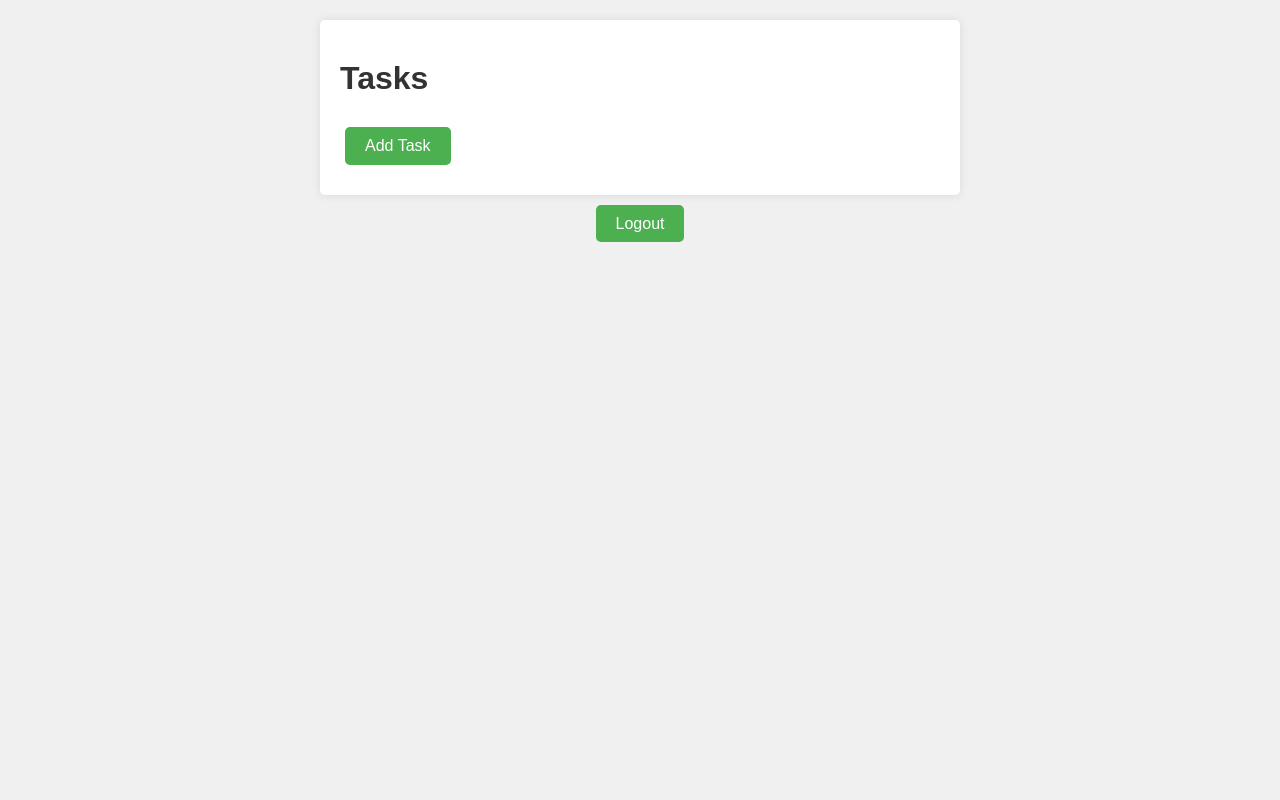
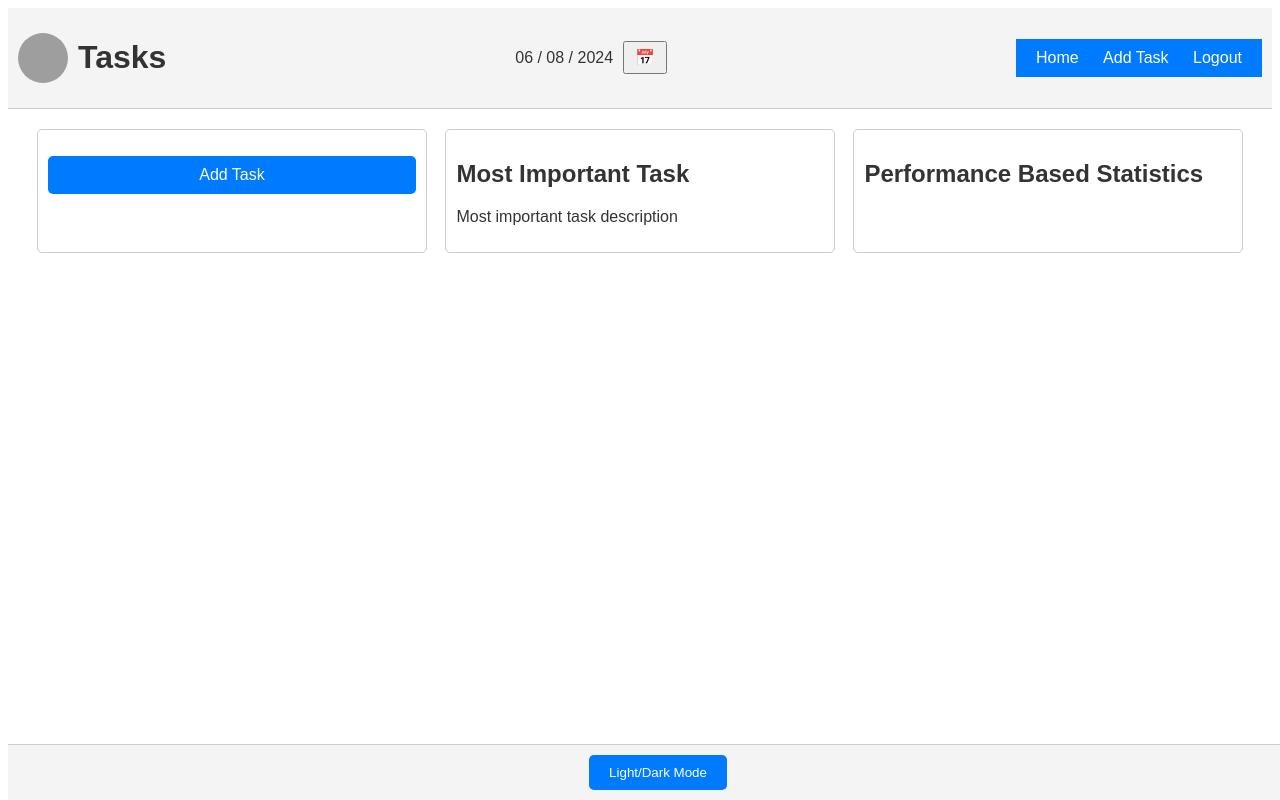
Before and after one commit to LewF-Dev/to-do-list, a Django app: page / in a window 1280 px wide. Run offline with Django 4.2, Linux system fonts and the light colour scheme; the visitor is signed in with stand-in values (Sample User, id 1); data that the repository does not hold is empty; grey boxes are pictures that could not be loaded.

Commit message:
Update layout and styling to better match wireframes

```diff
--- a/static/css/style.css
+++ b/static/css/style.css
@@ -1,70 +1,109 @@
-/* style.css */
-
 body {
     font-family: Arial, sans-serif;
-    background-color: #f0f0f0;
-    margin: 0;
-    padding: 0;
+    color: #333;
+}
+
+header {
     display: flex;
-    flex-direction: column;
+    justify-content: space-between;
+    align-items: center;
+    padding: 10px;
+    background-color: #f4f4f4;
+    border-bottom: 1px solid #ccc;
+}
+
+.header-left {
+    display: flex;
     align-items: center;
 }
 
-h1 {
-    color: #333;
-    margin: 20px 0;
+.profile-pic {
+    width: 50px;
+    height: 50px;
+    border-radius: 50%;
+    margin-right: 10px;
 }
 
-ul {
+.header-right {
+    display: flex;
+    align-items: center;
+}
+
+.date {
+    margin-right: 10px;
+}
+
+.calendar-btn {
+    padding: 5px 10px;
+    font-size: 16px;
+}
+
+main {
+    display: flex;
+    justify-content: space-around;
+    padding: 20px;
+}
+
+.task-list,
+.important-task,
+.stats {
+    width: 30%;
+    padding: 10px;
+    border: 1px solid #ccc;
+    border-radius: 5px;
+}
+
+.task-list ul {
     list-style-type: none;
     padding: 0;
 }
 
-li {
+.task-list li {
     padding: 5px 0;
 }
 
-.container {
-    background-color: white;
-    padding: 20px;
+.btn {
+    display: block;
+    margin-top: 10px;
+    padding: 10px;
+    background-color: #007bff;
+    color: white;
+    text-align: center;
+    border: none;
     border-radius: 5px;
-    box-shadow: 0 0 10px rgba(0, 0, 0, 0.1);
-    width: 80%;
-    max-width: 600px;
-    margin-top: 20px;
+    text-decoration: none;
 }
 
-button, .button {
-    background-color: #4CAF50;
+footer {
+    padding: 10px;
+    text-align: center;
+    background-color: #f4f4f4;
+    border-top: 1px solid #ccc;
+    position: fixed;
+    bottom: 0;
+    width: 100%;
+}
+
+.toggle-mode {
+    padding: 10px 20px;
+    background-color: #007bff;
     color: white;
     border: none;
-    padding: 10px 20px;
-    text-align: center;
-    text-decoration: none;
-    display: inline-block;
-    font-size: 16px;
-    margin: 10px 5px;
     border-radius: 5px;
-    cursor: pointer;
-}
-
-button:hover, .button:hover {
-    background-color: #45a049;
 }
 
 nav {
-    margin-top: 20px;
+    background-color: #007bff;
+    padding: 10px;
+    text-align: center;
 }
 
 nav a {
+    color: white;
     text-decoration: none;
-    color: white;
-    background-color: #4CAF50;
-    padding: 10px 20px;
-    border-radius: 5px;
-    margin: 5px;
+    margin: 0 10px;
 }
 
 nav a:hover {
-    background-color: #45a049;
+    text-decoration: underline;
 }
--- a/templates/tasks/index.html
+++ b/templates/tasks/index.html
@@ -8,21 +8,47 @@
     <link rel="stylesheet" href="{% static 'css/style.css' %}">
 </head>
 <body>
-    <div class="container">
+    <header>
+        <div class="header-left">
+            <img src="path_to_profile_image.jpg" alt="Profile Picture" class="profile-pic">
             <h1>Tasks</h1>
+        </div>
+        <div class="header-right">
+            <span class="date">{{ current_date }}</span>
+            <button class="calendar-btn">📅</button>
+        </div>
+        <nav>
+            <a href="{% url 'index' %}">Home</a>
+            <a href="{% url 'add_task' %}">Add Task</a>
+            <a href="{% url 'logout' %}">Logout</a>
+        </nav>
+
+    </header>
+    <main>
+        <section class="task-list">
             <ul>
                 {% for task in tasks %}
-                <li>{{ task.title }} - {{ task.description }}
+                <li>
+                    {{ task.title }} - {{ task.description }}
                     {% if task.image %}
                     <img src="{{ task.image.url }}" alt="{{ task.title }}">
                     {% endif %}
                 </li>
                 {% endfor %}
             </ul>
-        <a href="{% url 'add_task' %}" class="button">Add Task</a>
-    </div>
-    <nav>
-        <a href="{% url 'logout' %}">Logout</a>
-    </nav>
+            <a href="{% url 'add_task' %}" class="btn">Add Task</a>
+        </section>
+        <section class="important-task">
+            <h2>Most Important Task</h2>
+            <p>{{ important_task }}</p>
+        </section>
+        <section class="stats">
+            <h2>Performance Based Statistics</h2>
+            <!-- Add statistics here -->
+        </section>
+    </main>
+    <footer>
+        <button class="toggle-mode">Light/Dark Mode</button>
+    </footer>
 </body>
 </html>
--- a/to_do/views.py
+++ b/to_do/views.py
@@ -1,9 +1,10 @@
 from django.shortcuts import render, redirect
 from django.contrib.auth.decorators import login_required
-from django.contrib.auth.forms import UserCreationForm  # Add this import
-from django.views.generic import TemplateView  # Add this import
+from django.contrib.auth.forms import UserCreationForm
+from django.views.generic import TemplateView
 from .models import Task
 from .forms import TaskForm
+from datetime import datetime
 
 class HomePage(TemplateView):
     template_name = 'index.html'
@@ -11,7 +12,13 @@ class HomePage(TemplateView):
 @login_required
 def index(request):
     tasks = Task.objects.filter(user=request.user)
-    return render(request, 'tasks/index.html', {'tasks': tasks})
+    current_date = datetime.now().strftime('%d / %m / %Y')
+    important_task = "Most important task description"  # You should replace this with actual logic
+    return render(request, 'tasks/index.html', {
+        'tasks': tasks,
+        'current_date': current_date,
+        'important_task': important_task
+    })
 
 @login_required
 def add_task(request):
```
Also changed, not shown: templates/tasks/add_task.html (+6 -3 lines). Lines whose indentation alone changed are shown as unchanged.
